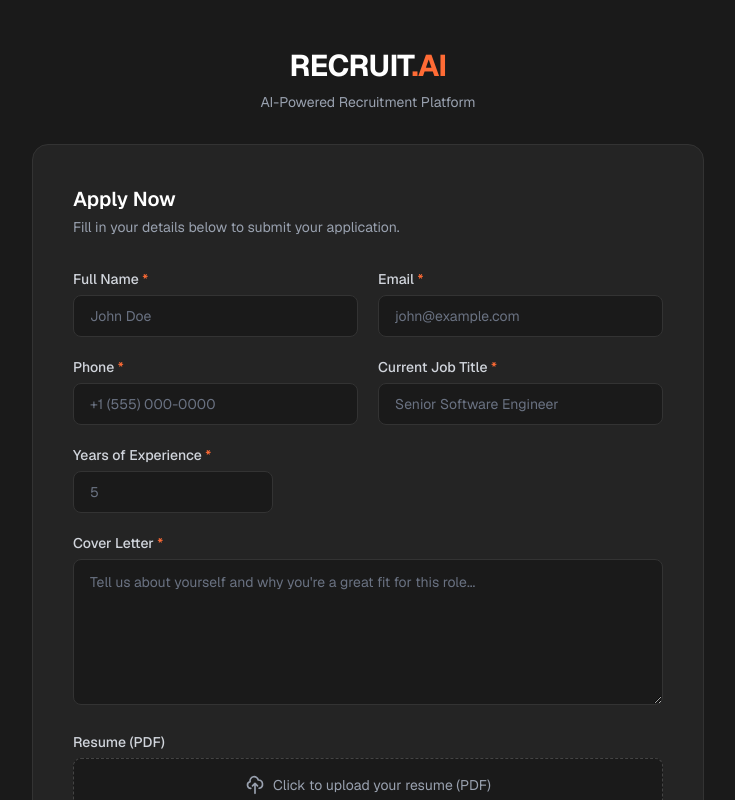
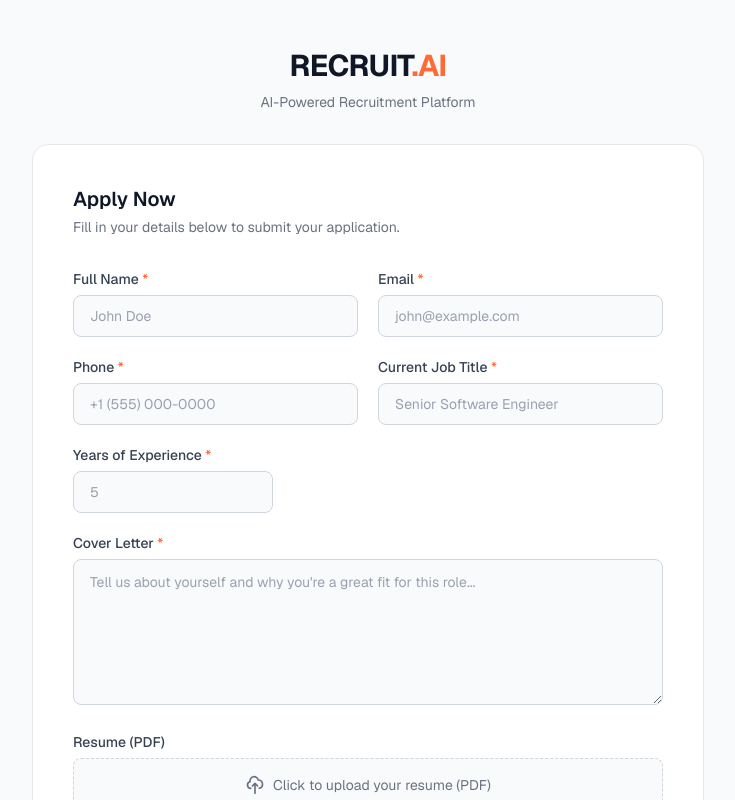
Before and after one commit to bigai-dev/ai-hr-system, a Next.js app: page /apply in a window 1280 px wide. Shown: the top 800 px of the page, without its empty margins (272-1007 px from the left). Built offline with nearby package versions, Linux system fonts and the light colour scheme; no server answers.

Commit message:
Light mode apply form, fix score labels (6-tier), wire reject/confirm buttons

```diff
--- a/src/app/apply/page.tsx
+++ b/src/app/apply/page.tsx
@@ -106,21 +106,21 @@ export default function ApplyPage() {
 
   if (isSubmitted) {
     return (
-      <div className="min-h-screen bg-[#1a1a1a] flex items-center justify-center px-4">
+      <div className="min-h-screen bg-gray-50 flex items-center justify-center px-4">
         <div className="w-full max-w-lg text-center">
           <div className="mb-6">
-            <span className="text-2xl font-bold text-white tracking-tight">
+            <span className="text-2xl font-bold text-gray-900 tracking-tight">
               RECRUIT<span className="text-[#FF6B35]">.AI</span>
             </span>
           </div>
-          <div className="bg-[#242424] rounded-2xl border border-[#333333] p-8 md:p-12">
-            <div className="w-16 h-16 bg-[#FF6B35]/20 rounded-full flex items-center justify-center mx-auto mb-6">
+          <div className="bg-white rounded-2xl border border-gray-200 p-8 md:p-12">
+            <div className="w-16 h-16 bg-[#FF6B35]/10 rounded-full flex items-center justify-center mx-auto mb-6">
               <svg className="w-8 h-8 text-[#FF6B35]" fill="none" stroke="currentColor" viewBox="0 0 24 24">
                 <path strokeLinecap="round" strokeLinejoin="round" strokeWidth={2} d="M5 13l4 4L19 7" />
               </svg>
             </div>
-            <h2 className="text-2xl font-bold text-white mb-3">Application Submitted!</h2>
-            <p className="text-gray-400 text-base leading-relaxed">
+            <h2 className="text-2xl font-bold text-gray-900 mb-3">Application Submitted!</h2>
+            <p className="text-gray-500 text-base leading-relaxed">
               Our AI is reviewing your profile. You will hear from us soon.
             </p>
           </div>
@@ -130,24 +130,24 @@ export default function ApplyPage() {
   }
 
   return (
-    <div className="min-h-screen bg-[#1a1a1a] flex items-center justify-center px-4 py-12">
+    <div className="min-h-screen bg-gray-50 flex items-center justify-center px-4 py-12">
       <div className="w-full max-w-2xl">
         {/* Logo */}
         <div className="text-center mb-8">
-          <span className="text-3xl font-bold text-white tracking-tight">
+          <span className="text-3xl font-bold text-gray-900 tracking-tight">
             RECRUIT<span className="text-[#FF6B35]">.AI</span>
           </span>
-          <p className="text-gray-400 mt-2 text-sm">AI-Powered Recruitment Platform</p>
+          <p className="text-gray-500 mt-2 text-sm">AI-Powered Recruitment Platform</p>
         </div>
 
         {/* Form Card */}
-        <div className="bg-[#242424] rounded-2xl border border-[#333333] p-6 md:p-10">
-          <h1 className="text-xl font-semibold text-white mb-1">Apply Now</h1>
-          <p className="text-gray-400 text-sm mb-8">Fill in your details below to submit your application.</p>
+        <div className="bg-white rounded-2xl border border-gray-200 p-6 md:p-10">
+          <h1 className="text-xl font-semibold text-gray-900 mb-1">Apply Now</h1>
+          <p className="text-gray-500 text-sm mb-8">Fill in your details below to submit your application.</p>
 
           {error && (
-            <div className="bg-red-500/10 border border-red-500/30 rounded-lg px-4 py-3 mb-6">
-              <p className="text-red-400 text-sm">{error}</p>
+            <div className="bg-red-50 border border-red-200 rounded-lg px-4 py-3 mb-6">
+              <p className="text-red-600 text-sm">{error}</p>
             </div>
           )}
 
@@ -155,7 +155,7 @@ export default function ApplyPage() {
             {/* Name & Email row */}
             <div className="grid grid-cols-1 md:grid-cols-2 gap-5">
               <div>
-                <label htmlFor="name" className="block text-sm font-medium text-gray-300 mb-1.5">
+                <label htmlFor="name" className="block text-sm font-medium text-gray-700 mb-1.5">
                   Full Name <span className="text-[#FF6B35]">*</span>
                 </label>
                 <input
@@ -166,11 +166,11 @@ export default function ApplyPage() {
                   value={formData.name}
                   onChange={handleChange}
                   placeholder="John Doe"
-                  className="w-full bg-[#1a1a1a] border border-[#333333] rounded-lg px-4 py-2.5 text-white placeholder-gray-500 text-sm focus:outline-none focus:border-[#FF6B35] focus:ring-1 focus:ring-[#FF6B35] transition-colors"
+                  className="w-full bg-gray-50 border border-gray-300 rounded-lg px-4 py-2.5 text-gray-900 placeholder:text-gray-400 text-sm focus:outline-none focus:border-[#FF6B35] focus:ring-1 focus:ring-[#FF6B35] transition-colors"
                 />
               </div>
               <div>
-                <label htmlFor="email" className="block text-sm font-medium text-gray-300 mb-1.5">
+                <label htmlFor="email" className="block text-sm font-medium text-gray-700 mb-1.5">
                   Email <span className="text-[#FF6B35]">*</span>
                 </label>
                 <input
@@ -181,7 +181,7 @@ export default function ApplyPage() {
                   value={formData.email}
                   onChange={handleChange}
                   placeholder="john@example.com"
-                  className="w-full bg-[#1a1a1a] border border-[#333333] rounded-lg px-4 py-2.5 text-white placeholder-gray-500 text-sm focus:outline-none focus:border-[#FF6B35] focus:ring-1 focus:ring-[#FF6B35] transition-colors"
+                  className="w-full bg-gray-50 border border-gray-300 rounded-lg px-4 py-2.5 text-gray-900 placeholder:text-gray-400 text-sm focus:outline-none focus:border-[#FF6B35] focus:ring-1 focus:ring-[#FF6B35] transition-colors"
                 />
               </div>
             </div>
@@ -189,7 +189,7 @@ export default function ApplyPage() {
             {/* Phone & Job Title row */}
             <div className="grid grid-cols-1 md:grid-cols-2 gap-5">
               <div>
-                <label htmlFor="phone" className="block text-sm font-medium text-gray-300 mb-1.5">
+                <label htmlFor="phone" className="block text-sm font-medium text-gray-700 mb-1.5">
                   Phone <span className="text-[#FF6B35]">*</span>
                 </label>
                 <input
@@ -200,11 +200,11 @@ export default function ApplyPage() {
                   value={formData.phone}
                   onChange={handleChange}
                   placeholder="+1 (555) 000-0000"
-                  className="w-full bg-[#1a1a1a] border border-[#333333] rounded-lg px-4 py-2.5 text-white placeholder-gray-500 text-sm focus:outline-none focus:border-[#FF6B35] focus:ring-1 focus:ring-[#FF6B35] transition-colors"
+                  className="w-full bg-gray-50 border border-gray-300 rounded-lg px-4 py-2.5 text-gray-900 placeholder:text-gray-400 text-sm focus:outline-none focus:border-[#FF6B35] focus:ring-1 focus:ring-[#FF6B35] transition-colors"
                 />
               </div>
               <div>
-                <label htmlFor="job_title" className="block text-sm font-medium text-gray-300 mb-1.5">
+                <label htmlFor="job_title" className="block text-sm font-medium text-gray-700 mb-1.5">
                   Current Job Title <span className="text-[#FF6B35]">*</span>
                 </label>
                 <input
@@ -215,14 +215,14 @@ export default function ApplyPage() {
                   value={formData.job_title}
                   onChange={handleChange}
                   placeholder="Senior Software Engineer"
-                  className="w-full bg-[#1a1a1a] border border-[#333333] rounded-lg px-4 py-2.5 text-white placeholder-gray-500 text-sm focus:outline-none focus:border-[#FF6B35] focus:ring-1 focus:ring-[#FF6B35] transition-colors"
+                  className="w-full bg-gray-50 border border-gray-300 rounded-lg px-4 py-2.5 text-gray-900 placeholder:text-gray-400 text-sm focus:outline-none focus:border-[#FF6B35] focus:ring-1 focus:ring-[#FF6B35] transition-colors"
                 />
               </div>
             </div>
 
             {/* Years of Experience */}
             <div className="max-w-[200px]">
-              <label htmlFor="years_experience" className="block text-sm font-medium text-gray-300 mb-1.5">
+              <label htmlFor="years_experience" className="block text-sm font-medium text-gray-700 mb-1.5">
                 Years of Experience <span className="text-[#FF6B35]">*</span>
               </label>
               <input
@@ -235,13 +235,13 @@ export default function ApplyPage() {
                 value={formData.years_experience}
                 onChange={handleChange}
                 placeholder="5"
-                className="w-full bg-[#1a1a1a] border border-[#333333] rounded-lg px-4 py-2.5 text-white placeholder-gray-500 text-sm focus:outline-none focus:border-[#FF6B35] focus:ring-1 focus:ring-[#FF6B35] transition-colors"
+                className="w-full bg-gray-50 border border-gray-300 rounded-lg px-4 py-2.5 text-gray-900 placeholder:text-gray-400 text-sm focus:outline-none focus:border-[#FF6B35] focus:ring-1 focus:ring-[#FF6B35] transition-colors"
               />
             </div>
 
             {/* Cover Letter */}
             <div>
-              <label htmlFor="cover_letter" className="block text-sm font-medium text-gray-300 mb-1.5">
+              <label htmlFor="cover_letter" className="block text-sm font-medium text-gray-700 mb-1.5">
                 Cover Letter <span className="text-[#FF6B35]">*</span>
               </label>
               <textarea
@@ -252,13 +252,13 @@ export default function ApplyPage() {
                 value={formData.cover_letter}
                 onChange={handleChange}
                 placeholder="Tell us about yourself and why you're a great fit for this role..."
-                className="w-full bg-[#1a1a1a] border border-[#333333] rounded-lg px-4 py-3 text-white placeholder-gray-500 text-sm focus:outline-none focus:border-[#FF6B35] focus:ring-1 focus:ring-[#FF6B35] transition-colors resize-vertical"
+                className="w-full bg-gray-50 border border-gray-300 rounded-lg px-4 py-3 text-gray-900 placeholder:text-gray-400 text-sm focus:outline-none focus:border-[#FF6B35] focus:ring-1 focus:ring-[#FF6B35] transition-colors resize-vertical"
               />
             </div>
 
             {/* Resume Upload */}
             <div>
-              <label htmlFor="resume" className="block text-sm font-medium text-gray-300 mb-1.5">
+              <label htmlFor="resume" className="block text-sm font-medium text-gray-700 mb-1.5">
                 Resume (PDF)
               </label>
               <div className="relative">
@@ -271,7 +271,7 @@ export default function ApplyPage() {
                 />
                 <label
                   htmlFor="resume"
-                  className="flex items-center justify-center gap-2 w-full bg-[#1a1a1a] border border-dashed border-[#444444] rounded-lg px-4 py-4 text-gray-400 text-sm cursor-pointer hover:border-[#FF6B35] hover:text-gray-300 transition-colors"
+                  className="flex items-center justify-center gap-2 w-full bg-gray-50 border border-dashed border-gray-300 rounded-lg px-4 py-4 text-gray-500 text-sm cursor-pointer hover:border-[#FF6B35] hover:text-gray-700 transition-colors"
                 >
                   <svg className="w-5 h-5" fill="none" stroke="currentColor" viewBox="0 0 24 24">
                     <path strokeLinecap="round" strokeLinejoin="round" strokeWidth={2} d="M7 16a4 4 0 01-.88-7.903A5 5 0 1115.9 6L16 6a5 5 0 011 9.9M15 13l-3-3m0 0l-3 3m3-3v12" />
```
Also changed, not shown: src/app/(dashboard)/candidates/[id]/page.tsx (+39 -21 lines).
